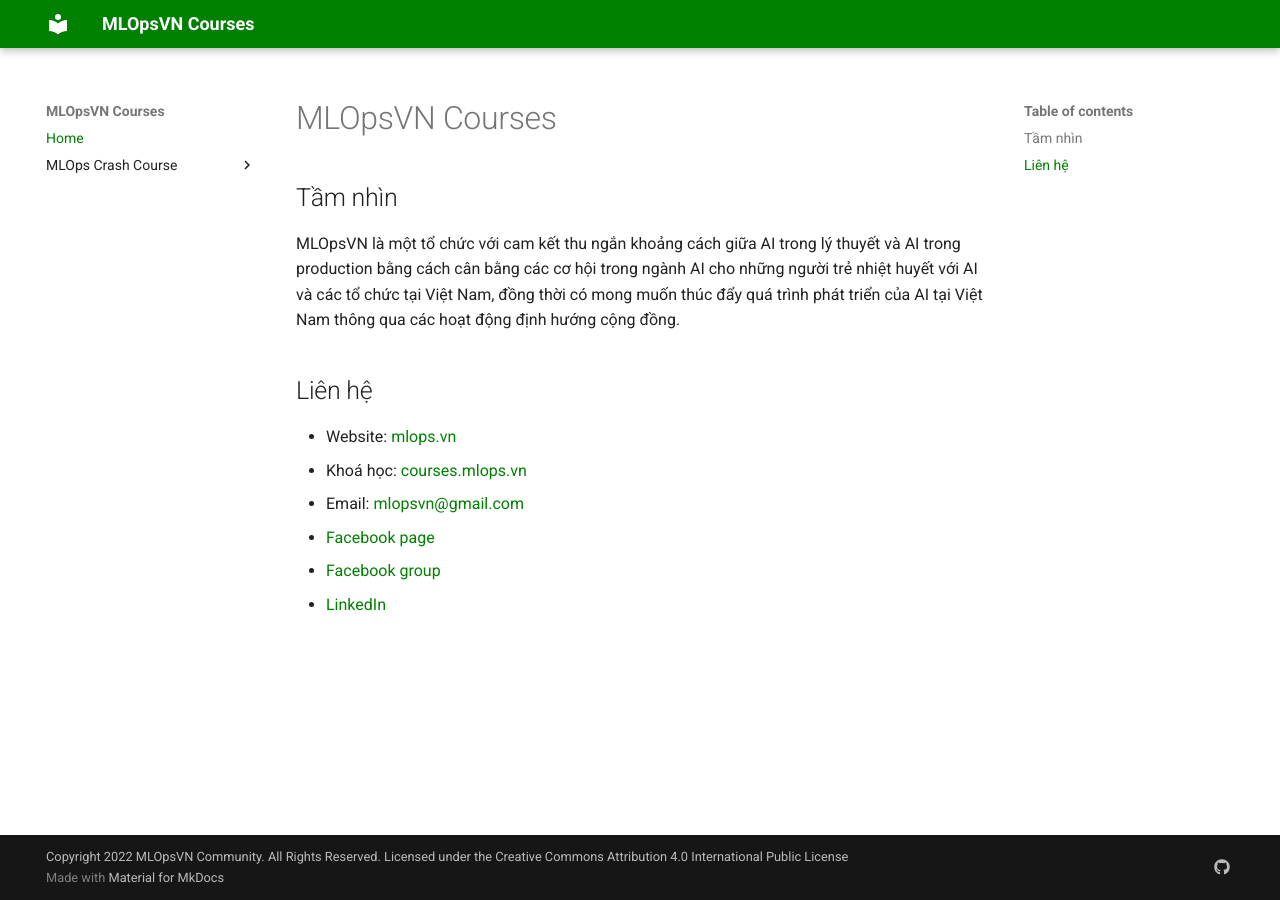
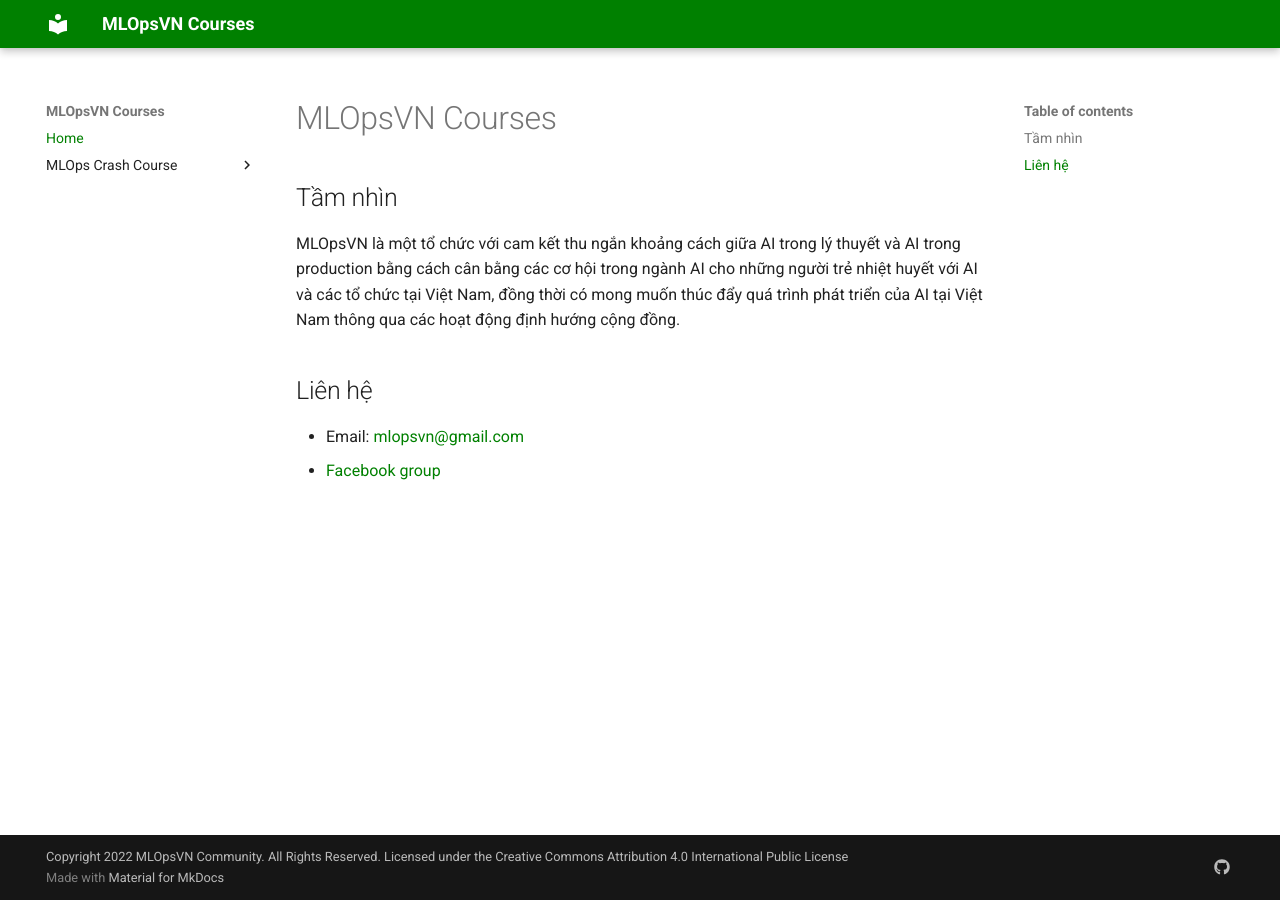
Before and after one commit to MLOpsVN/courses.mlops.vn, an MkDocs documentation site: the page built from docs/index.md, in a window 1280 px wide. Built offline with MkDocs 1.6.1 and Material for MkDocs 9.7.7, drawn with Linux system fonts in a browser that asks for light colours.

Commit message:
Update index

```diff
--- a/docs/index.md
+++ b/docs/index.md
@@ -6,9 +6,5 @@
 
 ## Liên hệ
 
-- Website: [mlops.vn](https://mlops.vn)
-- Khoá học: [courses.mlops.vn](https://courses.mlops.vn)
 - Email: [mlopsvn@gmail.com](maito:mlopsvn@gmail.com)
-- [Facebook page](https://www.facebook.com/MLOpsVN)
 - [Facebook group](https://www.facebook.com/groups/mlopsvn)
-- [LinkedIn](https://www.linkedin.com/company/mlopsvn/)
```
Also changed, not shown: README.md (+1 -1 lines).
